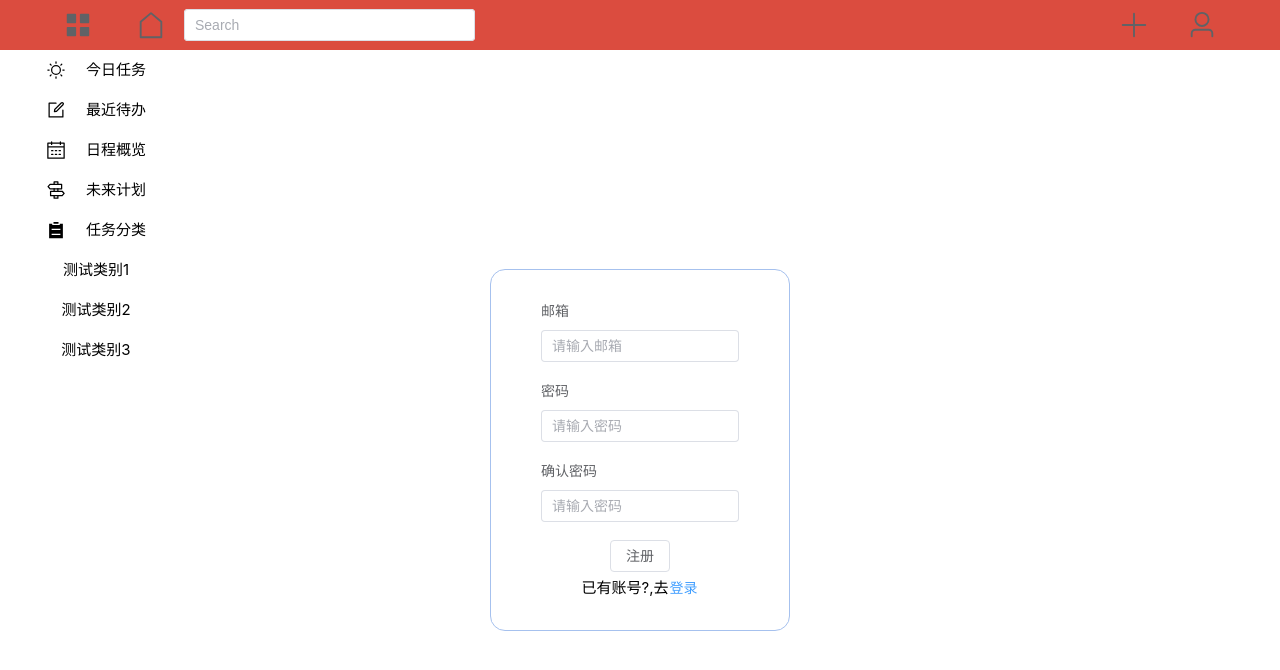
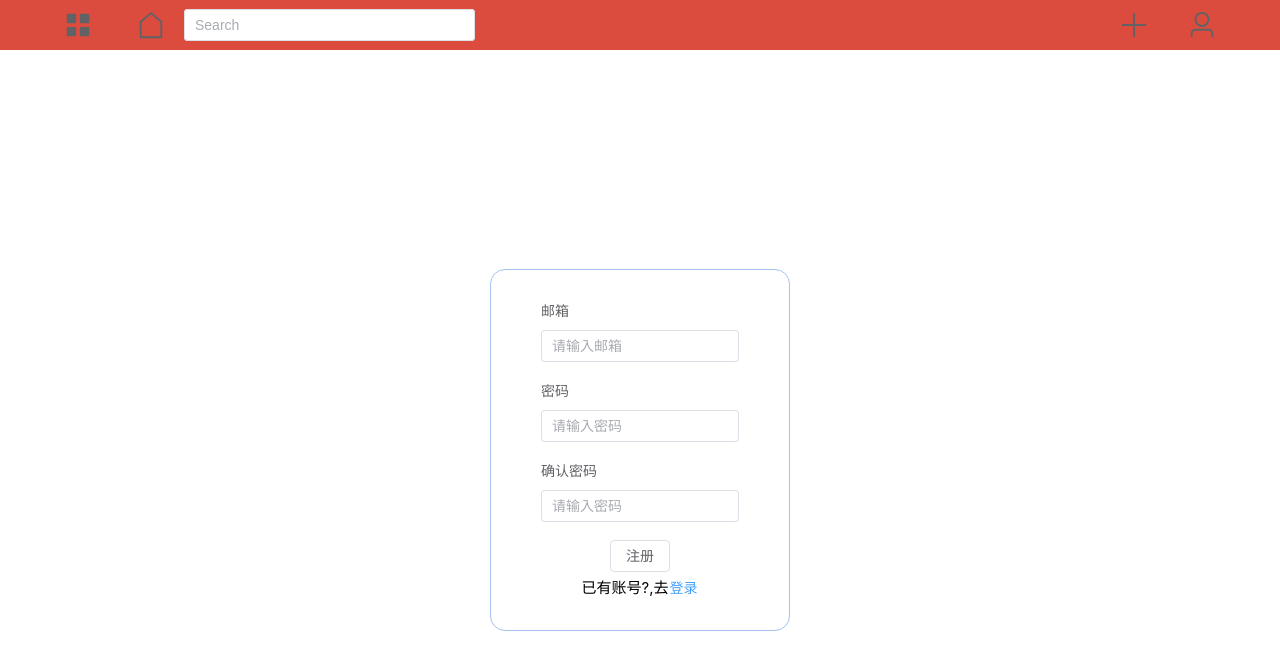
Before and after one commit to yomaii/todo_web, a Vue app: page /register in a window 1280 px wide. Shown: the top 670 px of the page. Built offline with nearby package versions, Linux system fonts and the light colour scheme.

Commit message:
bugfix: logout

```diff
--- a/src/components/HeaderName.vue
+++ b/src/components/HeaderName.vue
@@ -89,6 +89,7 @@ function hideLeft() {
 }
 function logout() {
   localStorage.removeItem("isLogin");
+  showUser();
   $router.push({ name: "LoginView" });
 }
 function showUser() {
--- a/src/views/register/registerView.vue
+++ b/src/views/register/registerView.vue
@@ -95,6 +95,7 @@ function toLogin() {
   position: relative;
   height: 100vh;
   width: 100vw;
+  background: white;
 }
 .form {
   flex: 2;
```
